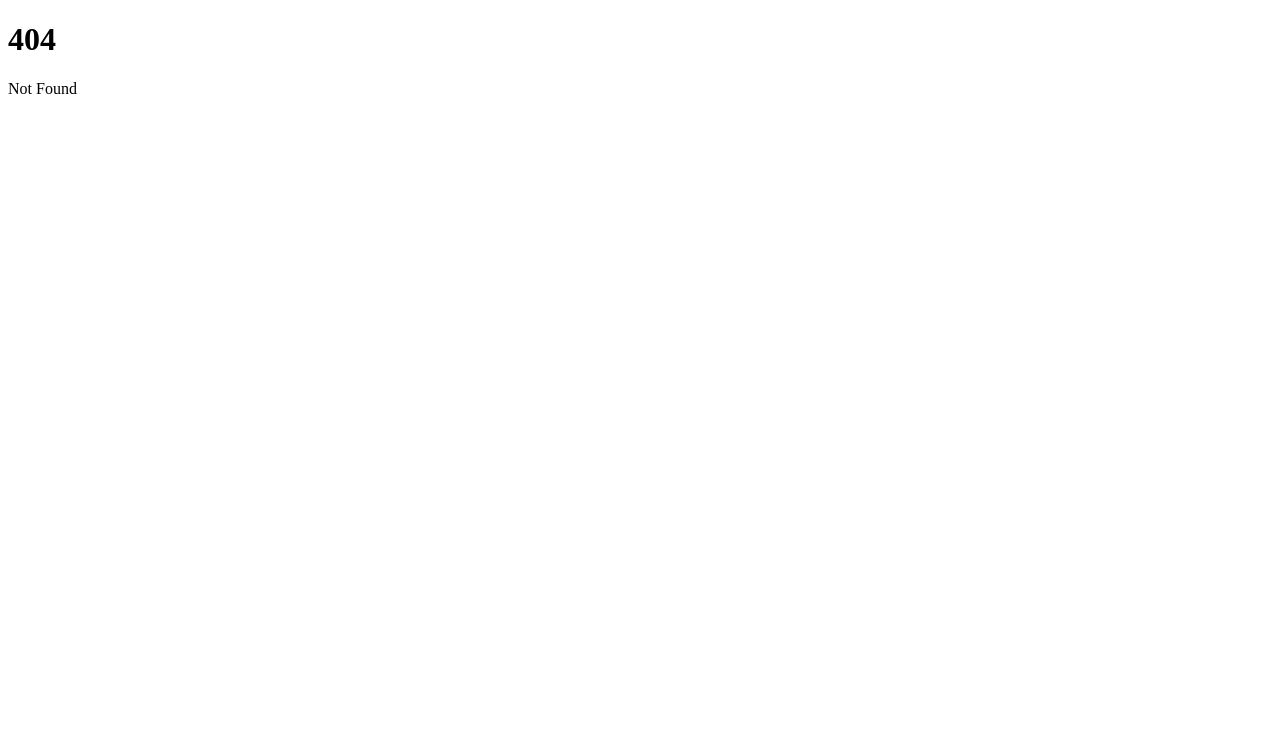
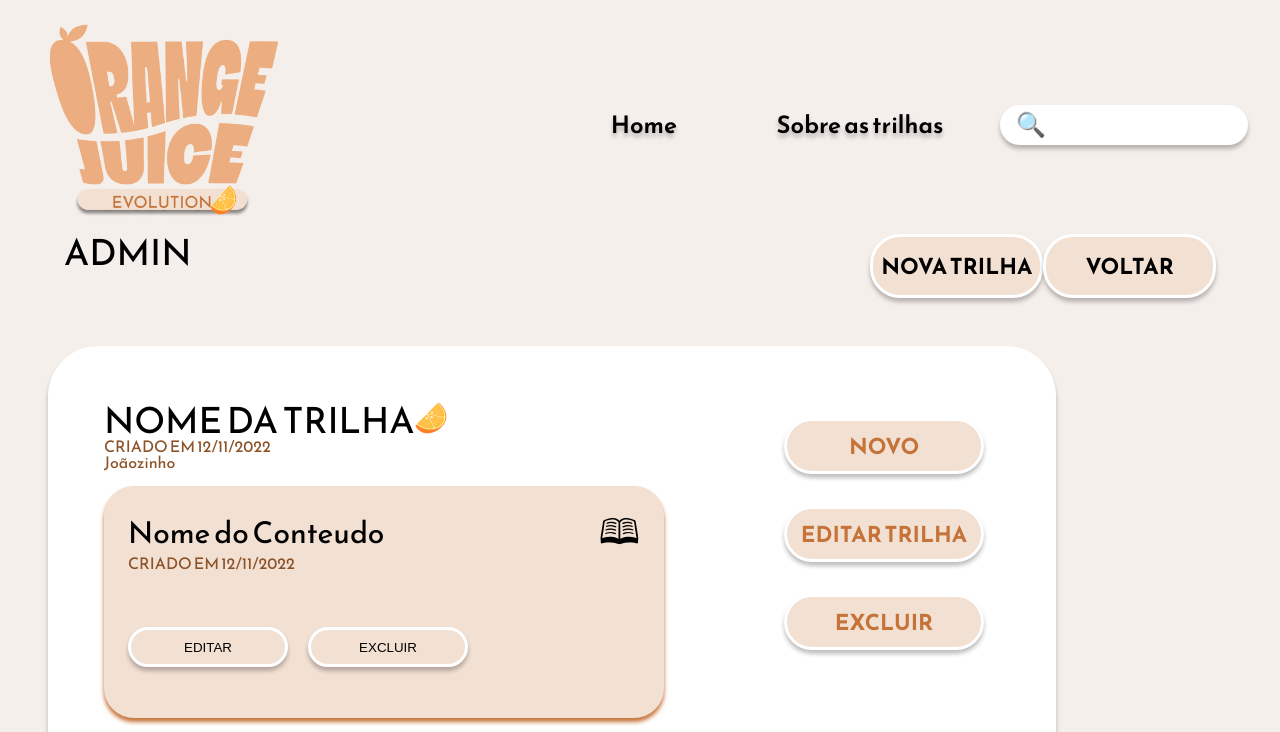
Before and after one commit to Hackathon-Squad-2/front-end-svelte, a SvelteKit app: page /admintrilha in a window 1280 px wide. Before the commit this address had no page. Shown: the top 732 px of the page. Built offline with nearby package versions, Linux system fonts and the light colour scheme.

Commit message:
feat(creation): create page for admin management

```diff
--- /dev/null
+++ b/src/routes/admintrilha/+page.svelte
@@ -0,0 +1,113 @@
+<script>
+	import AdminBar from '$lib/components/AdminBar.svelte';
+	import NavInterna from '$lib/components/NavInterna.svelte';
+	import TrilhaAdmin from '$lib/components/TrilhaAdmin.svelte';
+
+	import '../../app.css';
+	import '../../reset.css';
+</script>
+
+<div class="cabecalho">
+	<nav class="top-bar">
+		<img
+			class="logo"
+			src="/images/evolutionlogo-interno.png"
+			alt="Logo da Orange Juice Evolution"
+		/>
+		<NavInterna />
+	</nav>
+	<div class="admin-bar">
+		<AdminBar />
+	</div>
+</div>
+
+<div class="card">
+	<div class="conteudo-card">
+		<div class="cabecalho-card">
+			<div class="titulo">
+				<p class="titulo-texto">NOME DA TRILHA</p>
+				<img
+					class="logo-simples"
+					src="/images/orangelogo.png"
+					alt="Logo simplificado da Orange Juice Evolution"
+				/>
+			</div>
+
+			<p class="data-criacao">CRIADO EM 12/11/2022</p>
+			<p class="criador">Joãozinho</p>
+		</div>
+		<div class="trilha">
+			<TrilhaAdmin titulo="Nome do Conteudo" icon="&#128366;" createdAt="12/11/2022" />
+			<TrilhaAdmin titulo="Conteúdo em Video" icon="&#9654;" createdAt="12/11/2022" />
+		</div>
+	</div>
+	<div class="buttons">
+		<button>NOVO</button>
+		<button>EDITAR TRILHA</button>
+		<button>EXCLUIR</button>
+	</div>
+</div>
+
+<style>
+	.top-bar {
+		display: flex;
+		justify-content: space-between;
+	}
+
+	.logo {
+		width: 232px;
+		margin: 24px 0 16px 48px;
+	}
+
+	.card {
+		background: #ffffff;
+		box-shadow: 0px 4px 4px rgba(0, 0, 0, 0.25);
+		border-radius: 50px;
+		display: flex;
+		justify-content: space-between;
+		width: 70%;
+		margin: 48px;
+		padding: 56px;
+	}
+
+	.titulo {
+		display: flex;
+	}
+
+	.titulo-texto {
+		font-family: 'Reem Kufi';
+		font-size: 36px;
+	}
+
+	.logo-simples {
+		display: block;
+		width: 32px;
+		height: 32px;
+	}
+
+	.data-criacao,
+	.criador {
+		font-family: 'Reem Kufi';
+		color: #8c5228;
+	}
+
+	.buttons {
+		display: flex;
+		flex-direction: column;
+	}
+
+	.buttons button {
+		width: 200px;
+		height: 56px;
+		background: #f2e0d3;
+		border: 3px solid #ffffff;
+		box-shadow: 0px 4px 4px rgba(0, 0, 0, 0.25);
+		border-radius: 30px;
+		margin: 16px;
+		font-family: 'Reem Kufi';
+		font-weight: 700;
+		font-size: 22px;
+		text-align: center;
+		color: #c57339;
+	}
+</style>
```
